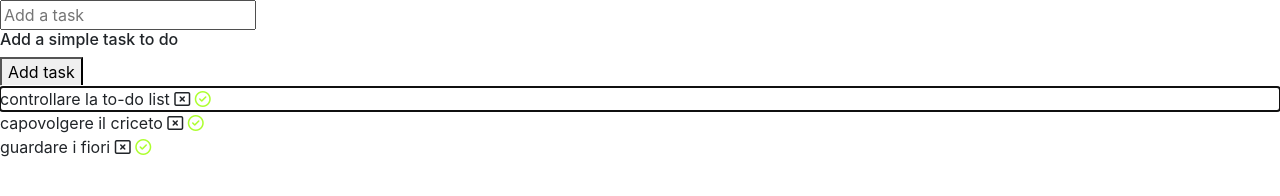
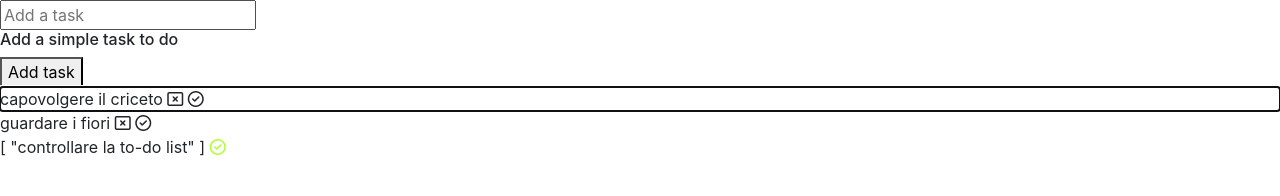
Before and after one commit to Alessandra-N/vue-todolist, a plain HTML site: page index.html in a window 1280 px wide. Both pictures are taken after a click on the icon 202 px from the left and 99 px from the top of the page. Drawn offline with nearby package versions, Linux system fonts and the light colour scheme.

Commit message:
restano le parentesi

```diff
--- a/assets/js/main.js
+++ b/assets/js/main.js
@@ -3,14 +3,12 @@ const app = new Vue ({
 
     data: {
         newTask: "",
-        colorClass: "",
         tasks: [
             "controllare la to-do list",
             "capovolgere il criceto",
             "guardare i fiori",
         ],
-
-        //complete: [],
+        doneList: [],
 
     },
 
@@ -33,10 +31,9 @@ const app = new Vue ({
         },
 
         //cambiano tutti invece che solo uno
-        completeTask() {
-            //this.complete = this.tasks.splice(index, 1);
-
-            this.colorClass = "color_green"
+        completeTask(index) {
+            var taskCompleted = this.tasks.splice(index, 1);
+            this.doneList.push(taskCompleted);
 
         }
 
--- a/index.html
+++ b/index.html
@@ -24,10 +24,11 @@
             <div class="task_list">
 
                 <div class="tasks" v-if="tasks.length > 0">
+
                     <div contenteditable='true' v-for="(task, index) in tasks">
                         {{ task }}
                         <i class="far fa-window-close" @click="removeTask(index)"></i>
-                        <i class="far fa-check-circle" @click="completeTask(index)" :class="colorClass"></i>
+                        <i class="far fa-check-circle" @click="completeTask(index)"></i>
                     </div>
 
                 </div>
@@ -35,6 +36,17 @@
                 <div class="no_tasks" v-else>
                     <h1>Nulla da fare</h1>
                 </div>
+
+                <div class="completed_tasks">
+
+                    <div v-for="(taskCompleted, index) in doneList">
+                        {{ taskCompleted }}
+                        <i class="far fa-check-circle color_green" @click="completeTask(index)"></i>
+                    </div>
+
+                </div>
+
+
 
                 <!-- <div class="completed_tasks" v-if="complete.length > 0">
                     <div v-for="completed_task in complete">
```
